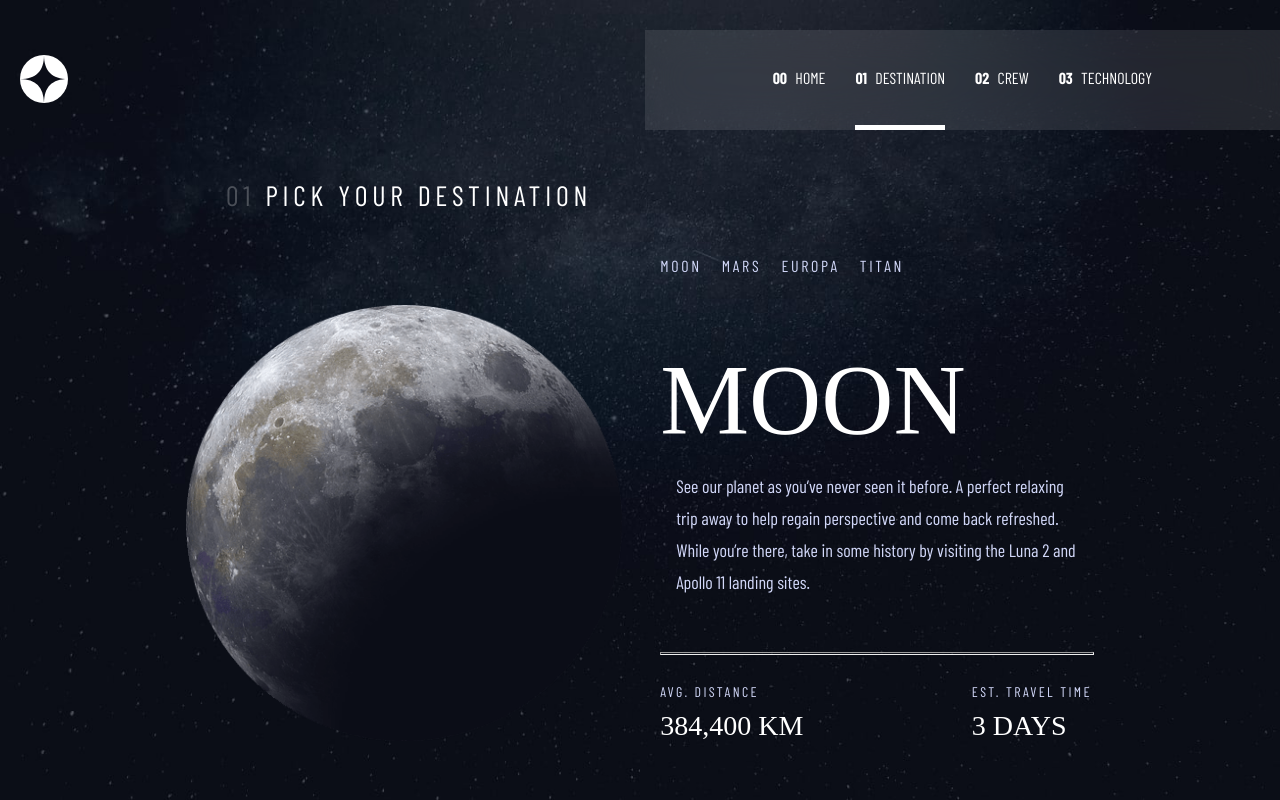
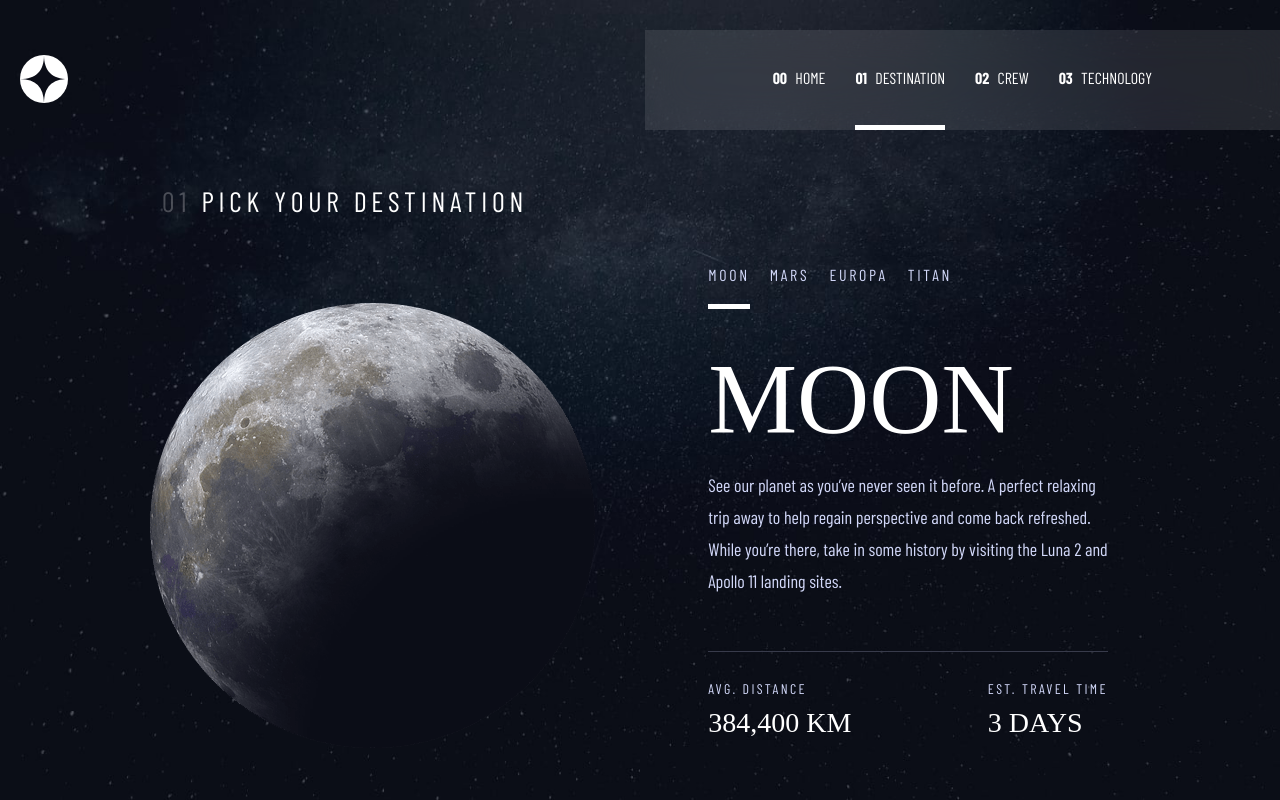
Before and after one commit to Shiiron/frontend-mentor-angular, an Angular app: page /destination in a window 1280 px wide. Built offline with nearby package versions, Linux system fonts and the light colour scheme; a web font is replaced by a local one.

Commit message:
fix style, almost finish

```diff
--- a/src/app/crew/crew.component.scss
+++ b/src/app/crew/crew.component.scss
@@ -119,7 +119,7 @@
   }
 
   .crew-image {
-    max-height: 100%;
+    max-height: 90%;
     grid-row: 1 / span 2;
     max-width: 100%;
   }
@@ -133,6 +133,6 @@
   }
 
   .grid--crew {
-    grid-template-columns: 15rem minmax(30rem, 1fr) minmax(20rem, max-content) 15rem !important;
+    grid-template-columns: 5rem minmax(30rem, 1fr) minmax(40%, 1fr) 5rem !important;
   }
 }
--- a/src/app/destination/destination.component.html
+++ b/src/app/destination/destination.component.html
@@ -4,7 +4,9 @@
 
     <div>
       <ul class="destination-nav text-white flex font-barlow">
-          <li class="uppercase text-light" *ngFor="let destination of destinations" (click)="this.selectedDestination = destination">
+          <li class="uppercase text-light" [ngClass]="this.selectedDestination === destination ? 'destination-active' : ''"
+            *ngFor="let destination of destinations"
+            (click)="this.selectedDestination = destination">
               {{ destination.name }}
           </li>
       </ul>
@@ -15,7 +17,7 @@
           {{ selectedDestination.description }}
       </p>
 
-      <hr>
+      <div class="separator"></div>
 
       <div class="text-white flex destination--info uppercase">
         <div>
--- a/src/app/destination/destination.component.scss
+++ b/src/app/destination/destination.component.scss
@@ -28,10 +28,10 @@
   padding-inline: 1.6rem;
 }
 
-hr {
+.separator {
   margin-block: 3.2rem;
-  width: 90%;
-  color: #383b4b;
+  width: 100%;
+  background-color: #383b4b;
   height: 1px;
 }
 
@@ -60,11 +60,15 @@ hr {
   .destination-nav {
     justify-content: start;
     list-style: none;
-    padding-bottom: 3.5rem;
     letter-spacing: 0.27rem;
+    border: 0;
+    color: hsl(0 0 100% / 1);
     li {
-      &:hover {
-        cursor: pointer;
+      padding-block: 0 2rem;
+      cursor: pointer;
+      &:not(.destination-active):hover {
+        border-bottom: 0.5rem solid hsl(0 0 100% / 0.5);
+        border-color: hsl(0 0 100% / 0.5);
       }
       gap: 4rem;
       font-size: 1.6rem;
@@ -72,6 +76,11 @@ hr {
       text-decoration: none;
       text-transform: uppercase;
     }
+  }
+
+  .destination-active {
+    border-bottom: 0.5rem solid hsl(0 0 100% / 0);
+    border-color: hsl(0 0 100% / 1);
   }
 
   .destination--image {
@@ -82,4 +91,12 @@ hr {
   .destination--title {
     grid-column: 2 / span 2;
   }
+
+  .destination--description {
+    padding-inline: 0;
+  }
+
+  .separator {
+    margin-block: 5.4rem 2.8rem;
+  }
 }
--- a/src/app/main-menu/main-menu.component.html
+++ b/src/app/main-menu/main-menu.component.html
@@ -3,8 +3,7 @@
     <img class="logo" src="../../assets/img/shared/logo.svg" />
   </div>
 
-  <button class="mobile-nav-toggle" nav-expanded="not-expanded" (click)="toggleNav()">
-  </button>
+  <button class="mobile-nav-toggle" nav-expanded="not-expanded" (click)="toggleNav()"></button>
 
   <nav class="main-nav">
     <ul class="primary-navigation underline-indicators flex" data-visible="not-visible">
--- a/src/app/main-menu/main-menu.component.scss
+++ b/src/app/main-menu/main-menu.component.scss
@@ -53,12 +53,10 @@
   border-color: hsl(0 0 100% / 0.5);
 }
 
-.underline-indicators > .active,
-.underline-indicators > [aria-selected="true"] {
+.underline-indicators > .active {
   color: hsl(0 0 100% / 1);
   border-color: hsl(0 0 100% / 1);
 }
-/**/
 
 @media (min-width: 35em) and (max-width: 55em) {
   .primary-navigation a > span {
--- a/src/app/technology/technology.component.scss
+++ b/src/app/technology/technology.component.scss
@@ -90,6 +90,7 @@
     display: grid;
     grid-column: 3 / span 2;
     max-width: 100%;
+    max-height: 80%;
     justify-self: end;
     align-self: start;
   }
--- a/src/styles.scss
+++ b/src/styles.scss
@@ -119,7 +119,7 @@ img {
   height: 100%;
 }
 
-grid-container > * {
+grid-container * {
   max-width: 50ch;
 }
 
@@ -171,9 +171,9 @@ grid-container > * {
     gap: 3.6rem;
     text-align: left;
     grid-template-columns:
-      minmax(2rem, 15rem)
-      repeat(2, minmax(0, 1fr))
-      minmax(2rem, 15rem);
+      minmax(1rem, 1fr)
+      repeat(2, minmax(0, 50rem))
+      minmax(1rem, 1fr);
   }
 
   .grid-container > *:first-child {
```
